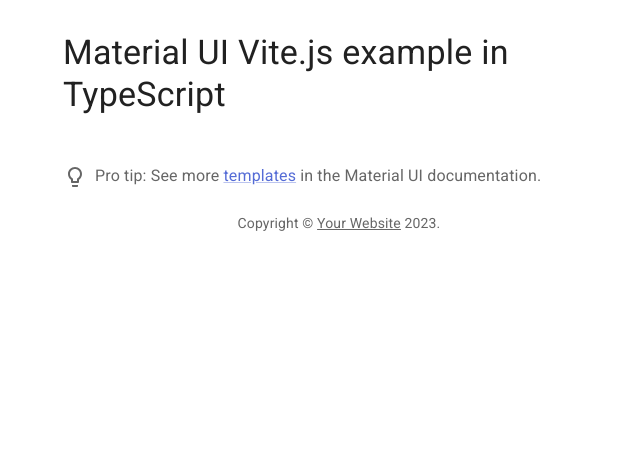
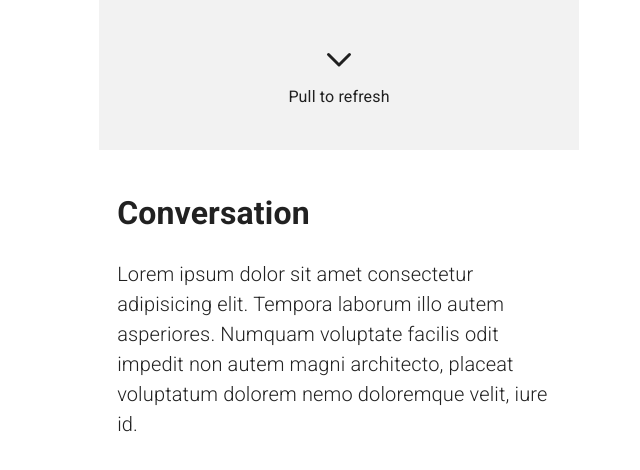
Before and after one commit to anselbrandt/material-pull-to-refresh, a React (Vite) app: page / in a window 1280 px wide. Shown: the top 470 px of the page, without its empty margins (301-941 px from the left). Built offline with nearby package versions, Linux system fonts and the light colour scheme.

Commit message:
Add pull to refresh

```diff
--- a/package.json
+++ b/package.json
@@ -14,7 +14,8 @@
     "@mui/icons-material": "latest",
     "@mui/material": "latest",
     "react": "latest",
-    "react-dom": "latest"
+    "react-dom": "latest",
+    "scrollyfills": "^1.0.0"
   },
   "devDependencies": {
     "@types/react": "latest",
--- /dev/null
+++ b/src/App.css
@@ -0,0 +1,108 @@
+@keyframes rotate-in {
+  to {
+    transform: rotateZ(0.5turn);
+  }
+}
+
+@keyframes fade-out {
+  to {
+    opacity: 0;
+  }
+}
+
+#refresh > svg {
+  animation: linear rotate-in;
+  animation-timeline: view();
+  animation-range: exit 0% exit 100%;
+}
+
+#refresh > span {
+  animation: linear fade-out;
+  animation-timeline: view();
+  animation-range: exit -200% exit 100%;
+}
+
+/* DEMO SUPPORT */
+#refresh {
+  block-size: 150px;
+  inline-size: 100%;
+  background: hsl(0 0% 50% / 10%);
+  display: grid;
+  gap: 1ch;
+  align-content: center;
+  justify-items: center;
+  position: relative;
+}
+
+#refresh::before {
+  content: "";
+  position: absolute;
+  inset: 0;
+  block-size: 10px;
+  animation: delayed-snap-point 2ms forwards;
+}
+
+#refresh::after {
+  content: "";
+  position: absolute;
+  inset: auto 0 0;
+  block-size: 5px;
+  background: deeppink;
+  opacity: 0;
+}
+
+#refresh[loading-state="loading"]::after {
+  animation: indeterminate-loading 1s ease infinite;
+}
+
+@keyframes delayed-snap-point {
+  to {
+    scroll-snap-align: start;
+  }
+}
+
+@keyframes indeterminate-loading {
+  50% {
+    opacity: 1;
+  }
+}
+
+#refresh > svg {
+  --size: 4ch;
+  fill: none;
+  stroke: currentColor;
+  inline-size: var(--size);
+  block-size: var(--size);
+}
+
+.container {
+  scroll-snap-type: y mandatory;
+  overscroll-behavior: contain;
+  scroll-behavior: smooth;
+  color-scheme: dark light;
+}
+
+main {
+  padding: 2ch;
+  /*  the only child with snap alignment is "scroll start"  */
+  scroll-snap-align: start;
+  /*  it's not "toss to refresh"  */
+  scroll-snap-stop: always;
+  min-block-size: 200vh;
+}
+
+body {
+  margin: 0;
+  padding: 0;
+  font-family: system-ui;
+  display: grid;
+  justify-items: center;
+  overscroll-behavior: none;
+}
+
+p {
+  max-inline-size: 40ch;
+  font-size: 1.25rem;
+  font-weight: 200;
+  line-height: 1.5;
+}
--- a/src/App.tsx
+++ b/src/App.tsx
@@ -1,32 +1,74 @@
-import * as React from 'react';
-import Container from '@mui/material/Container';
-import Typography from '@mui/material/Typography';
-import Box from '@mui/material/Box';
-import Link from '@mui/material/Link';
-import ProTip from './ProTip';
+import { useEffect, useRef, useState } from "react";
+import "scrollyfills";
+import "./App.css";
 
-function Copyright() {
+export default function App() {
+  const [message, setMessage] = useState("Pull to refresh");
+  // const ptr_scrollport = document.querySelector("html");
+  // const ptr = document.querySelector("#refresh");
+  // const main = document.querySelector("#refresh-main");
+  const ptr_scrollport = useRef<HTMLDivElement>(null);
+  const ptr = useRef<HTMLDivElement>(null);
+  const main = useRef<HTMLDivElement>(null);
+
+  useEffect(() => {
+    if (!main.current) return;
+    main.current.scrollIntoView();
+  }, []);
+
+  useEffect(() => {
+    const handlePullToRefresh = () => {
+      if (!ptr.current || !ptr_scrollport.current) return;
+      if (ptr_scrollport.current.scrollTop <= 0) {
+        setMessage("refreshing...");
+        ptr.current.setAttribute("loading-state", "loading");
+
+        setTimeout(() => {
+          if (!ptr.current) return;
+          setMessage("done!");
+
+          setTimeout(() => {
+            if (!ptr.current || !main.current) return;
+            ptr.current.removeAttribute("loading-state");
+            main.current.scrollIntoView({ behavior: "smooth" });
+
+            window.addEventListener(
+              "scrollend",
+              () => {
+                setMessage("Pull to refresh");
+              },
+              { once: true }
+            );
+          }, 500);
+        }, 1000);
+      }
+    };
+
+    window.addEventListener("scrollend", handlePullToRefresh);
+  });
+
   return (
-    <Typography variant="body2" color="text.secondary" align="center">
-      {'Copyright © '}
-      <Link color="inherit" href="https://mui.com/">
-        Your Website
-      </Link>{' '}
-      {new Date().getFullYear()}.
-    </Typography>
+    <div className="container" ref={ptr_scrollport}>
+      <header id="refresh" ref={ptr}>
+        <svg viewBox="0 0 24 24" width="24" height="24">
+          <path
+            stroke-linecap="round"
+            stroke-linejoin="round"
+            stroke-width="2"
+            d="M19 9l-7 7-7-7"
+          />
+        </svg>
+        <span>{message}</span>
+      </header>
+      <main id="refresh-main" ref={main}>
+        <h1>Conversation</h1>
+        <p>
+          Lorem ipsum dolor sit amet consectetur adipisicing elit. Tempora
+          laborum illo autem asperiores. Numquam voluptate facilis odit impedit
+          non autem magni architecto, placeat voluptatum dolorem nemo doloremque
+          velit, iure id.
+        </p>
+      </main>
+    </div>
   );
 }
-
-export default function App() {
-  return (
-    <Container maxWidth="sm">
-      <Box sx={{ my: 4 }}>
-        <Typography variant="h4" component="h1" gutterBottom>
-          Material UI Vite.js example in TypeScript
-        </Typography>
-        <ProTip />
-        <Copyright />
-      </Box>
-    </Container>
-  );
-}
--- a/src/ProTip.tsx
+++ /dev/null
@@ -1,23 +0,0 @@
-import * as React from 'react';
-import Link from '@mui/material/Link';
-import SvgIcon, { SvgIconProps } from '@mui/material/SvgIcon';
-import Typography from '@mui/material/Typography';
-
-function LightBulbIcon(props: SvgIconProps) {
-  return (
-    <SvgIcon {...props}>
-      <path d="M9 21c0 .55.45 1 1 1h4c.55 0 1-.45 1-1v-1H9v1zm3-19C8.14 2 5 5.14 5 9c0 2.38 1.19 4.47 3 5.74V17c0 .55.45 1 1 1h6c.55 0 1-.45 1-1v-2.26c1.81-1.27 3-3.36 3-5.74 0-3.86-3.14-7-7-7zm2.85 11.1l-.85.6V16h-4v-2.3l-.85-.6C7.8 12.16 7 10.63 7 9c0-2.76 2.24-5 5-5s5 2.24 5 5c0 1.63-.8 3.16-2.15 4.1z" />
-    </SvgIcon>
-  );
-}
-
-export default function ProTip() {
-  return (
-    <Typography sx={{ mt: 6, mb: 3 }} color="text.secondary">
-      <LightBulbIcon sx={{ mr: 1, verticalAlign: 'middle' }} />
-      {'Pro tip: See more '}
-      <Link href="https://mui.com/material-ui/getting-started/templates/">templates</Link>
-      {' in the Material UI documentation.'}
-    </Typography>
-  );
-}
```
Also changed, not shown: 2 other files (tests, documents, lock files or other folders).
